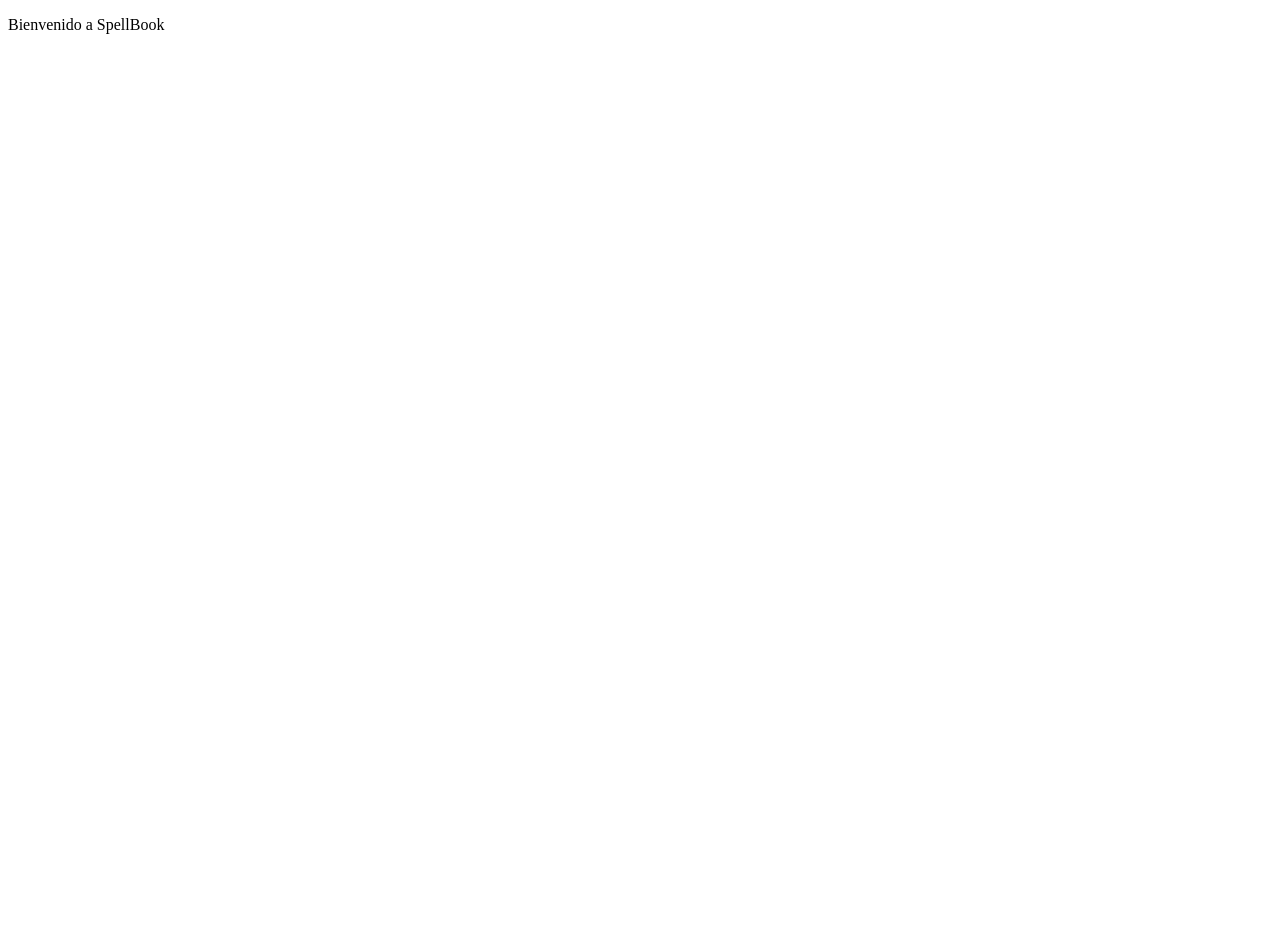
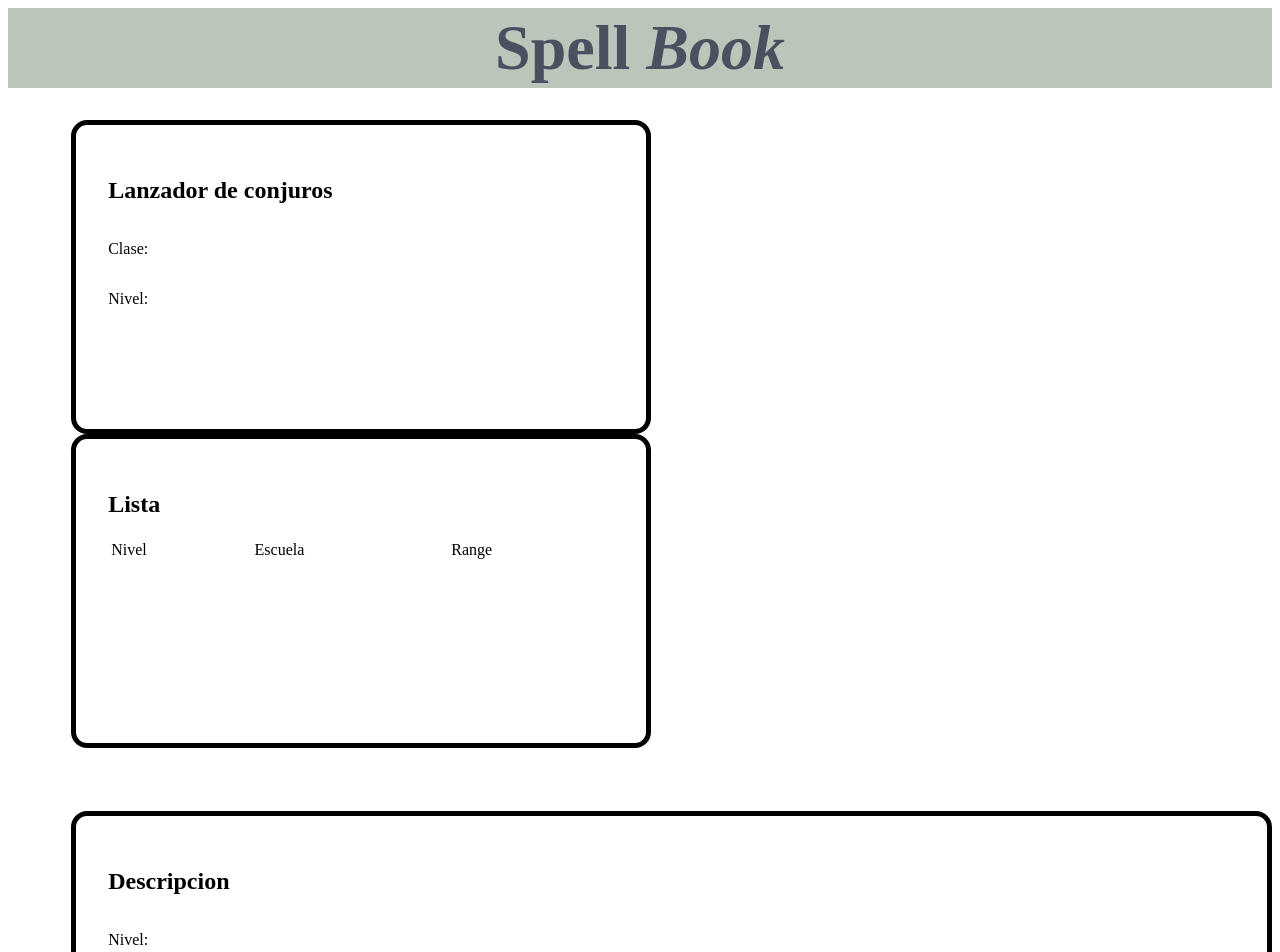
Before and after one commit to fruisua898/DWEC-spell_book, a React (Create React App) app in the folder spellbook/: page / in a window 1280 px wide. Shown: the top 952 px of the page. Before the commit the page ends 800 px from the top, so only its background shows below. Built offline with nearby package versions, Linux system fonts and the light colour scheme.

Commit message:
esqueleto

```diff
--- a/spellbook/src/App.js
+++ b/spellbook/src/App.js
@@ -1,13 +1,18 @@
+import React from "react";
+import Description from "./components/Description";
+import Header from "./components/Header";
+import Jugador from "./components/Jugador";
+import Lista from "./components/Lista";
+import "./css/App.css";
+
 function App() {
   return (
-    <div className="App">
-      <header>
-
-        <p>
-          Bienvenido a SpellBook
-        </p>
-      </header>
-    </div>
+    <main className="App">
+      <Header/>
+      <Jugador/>
+      <Lista/>
+      <Description/>
+    </main>
   );
 }
 
--- /dev/null
+++ b/spellbook/src/components/Description.jsx
@@ -0,0 +1,17 @@
+import React from 'react';
+
+
+const Description = () => {
+    return (
+
+    <section className="--box-desc">
+        <h1>Descripcion</h1>
+        <p>Nivel:</p>
+        <p>Escuela:</p>
+        <p>Material:</p>
+    </section>
+
+    )
+}
+
+export default Description;
--- /dev/null
+++ b/spellbook/src/components/Header.jsx
@@ -0,0 +1,11 @@
+import React from 'react'
+
+const Header = () => {
+    return (
+    <header>
+        <h1>Spell <em>Book</em></h1>
+    </header>
+    )
+}
+
+export default Header
--- /dev/null
+++ b/spellbook/src/components/Jugador.jsx
@@ -0,0 +1,13 @@
+import React from 'react';
+
+const Jugador = () => {
+    return (
+    <section>
+        <h1>Lanzador de conjuros</h1>
+        <p>Clase:</p>
+        <p>Nivel:</p>
+    </section>
+    )
+}
+
+export default Jugador;
--- /dev/null
+++ b/spellbook/src/components/Lista.jsx
@@ -0,0 +1,27 @@
+import React from 'react';
+
+
+const Lista = () => {
+    return (
+        <section>
+            <h1>Lista</h1>
+            <table>
+                <tr>
+                    <td>
+                        Nivel
+                    </td>
+
+                    <td>
+                        Escuela
+                    </td>
+
+                    <td>
+                        Range
+                    </td>
+                </tr>
+            </table>
+        </section>
+    )
+}
+
+export default Lista;
--- /dev/null
+++ b/spellbook/src/css/App.css
@@ -0,0 +1,37 @@
+main {
+    display: flex;
+    flex-wrap: wrap;
+}
+
+header {
+    width: 100%;
+    align-items: center;
+    align-content: space-around;
+    height: 10vh;
+    display: flex;
+    flex-direction: row;
+    justify-content: center;
+    color: rgba(73, 81, 96, 1);
+    background-color: rgba(186, 198, 186, 1);
+    font-size: 2rem;
+    margin-bottom: 2rem;
+  }
+
+  section {
+    border-radius: 1rem;
+    display: flex;
+    flex-direction: column;
+    border: 5px;
+    width: 40%;
+    height: 30vh;
+    border-style: solid;
+    border-width: 0.3;
+    margin-left: 5%;
+    padding: 2rem;
+}
+
+ .--box-desc {
+
+    margin-top: 5%;
+    width: 90%;
+}
```
Also changed, not shown: spellbook/src/css/components/Jugador.css (added).
